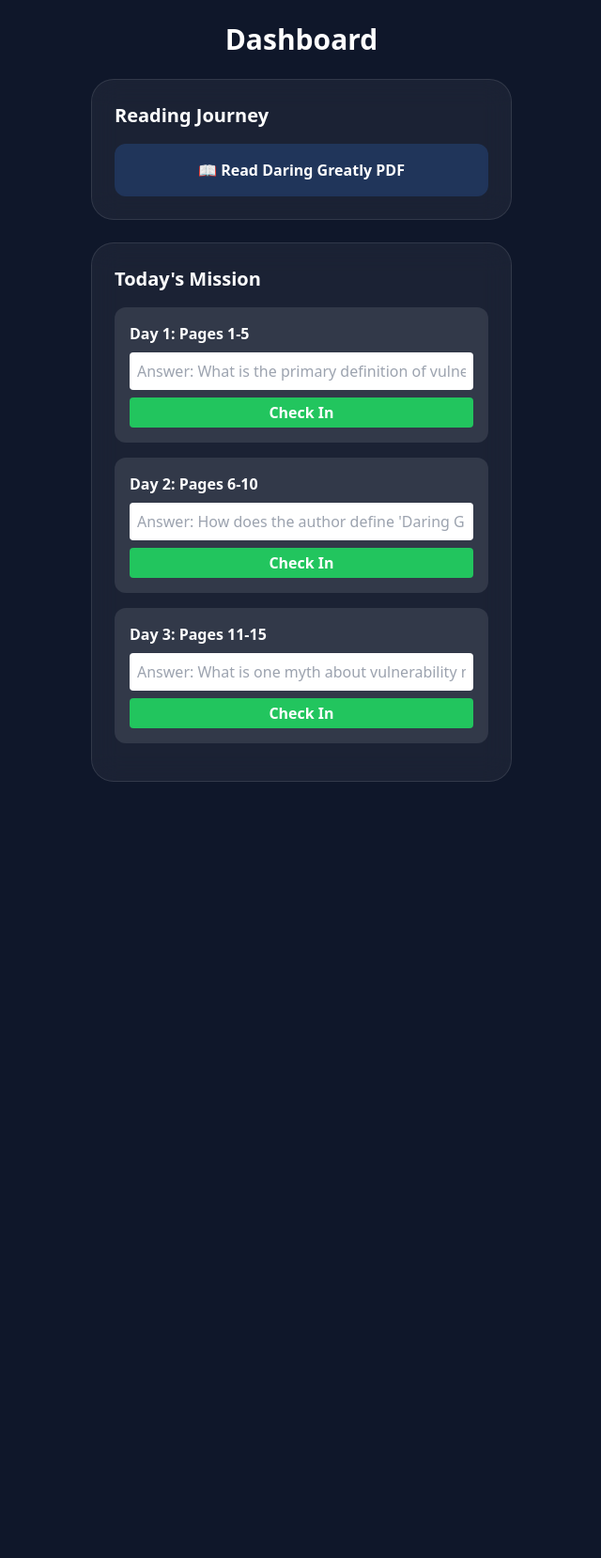
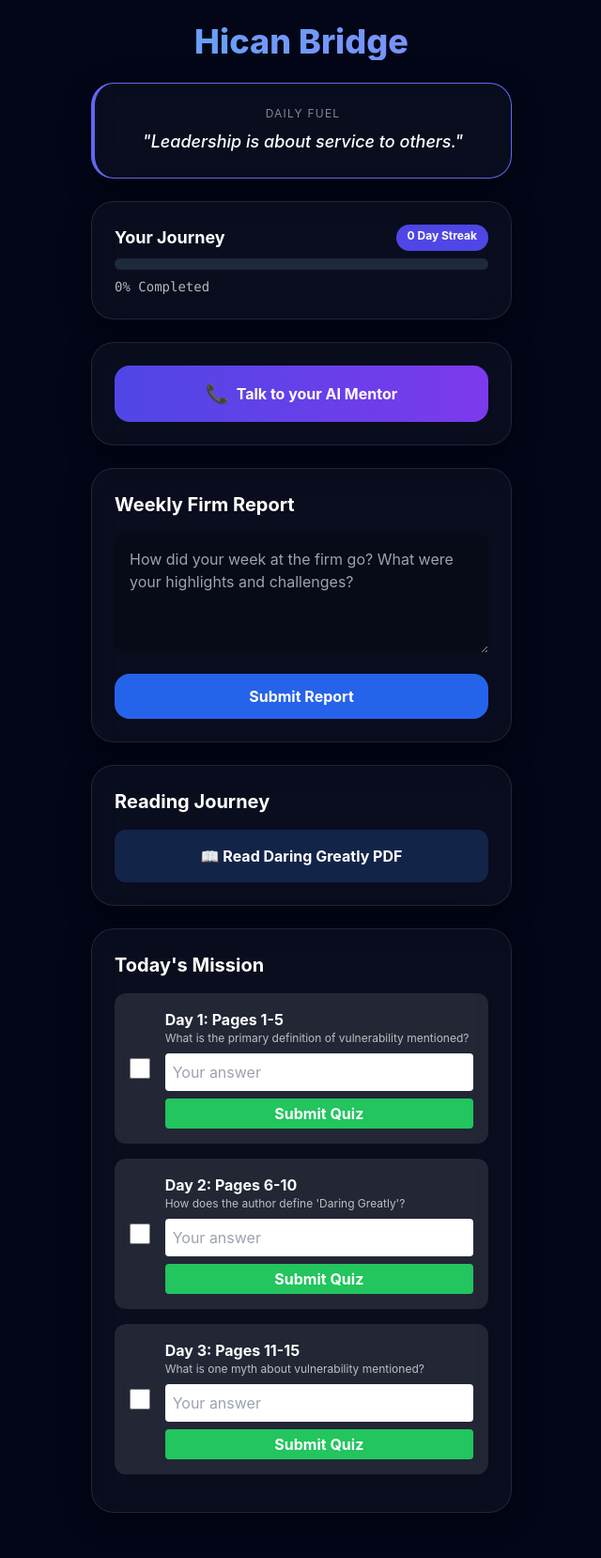
Before and after one commit to happyrev/hican-bridge, a Flask app: page /dashboard in a window 1280 px wide. Shown: the whole page at 94% size, without its empty margins (319-959 px from the left). Before the commit the page ends 832 px from the top, so only its background shows below. Run offline with Flask 3, Linux system fonts and the light colour scheme; some libraries are stand-ins or nearby versions.

Commit message:
Initial deployable version of Hican Bridge

```diff
--- a/app.py
+++ b/app.py
@@ -17,9 +17,25 @@ def home():
         return redirect('/dashboard')
     return render_template('index.html')
 
+import random
+import datetime
+
+# Mock function for daily quote
+def get_daily_quote():
+    quotes = [
+        "Believe you can and you're halfway there.",
+        "The only way to do great work is to love what you do.",
+        "Your potential is endless.",
+        "Embrace vulnerability as your greatest strength.",
+        "Leadership is about service to others."
+    ]
+    # Simple deterministic choice based on day of year
+    return quotes[datetime.datetime.now().timetuple().tm_yday % len(quotes)]
+
 @app.route('/dashboard')
 def dashboard():
-    return render_template('dashboard.html', profile=session.get('profile'), daily_plan=daily_plan)
+    quote = get_daily_quote()
+    return render_template('dashboard.html', profile=session.get('profile'), daily_plan=daily_plan, quote=quote)
 
 @app.route('/check-in', methods=['POST'])
 def check_in():
@@ -35,5 +51,13 @@ def check_in():
     score = int(response.choices[0].message.content.split()[0])
     return jsonify({'score': score})
 
+@app.route('/submit-report', methods=['POST'])
+def submit_report():
+    report = request.form.get('report')
+    # Save to file or database
+    with open('weekly_reports.txt', 'a') as f:
+        f.write(f"{datetime.datetime.now().strftime('%Y-%m-%d')} | {report}\n")
+    return redirect('/dashboard')
+
 if __name__ == '__main__':
     app.run(debug=False, port=5000)
--- a/templates/dashboard.html
+++ b/templates/dashboard.html
@@ -5,13 +5,48 @@
     <title>Hican Bridge Dashboard</title>
     <script src="https://cdn.tailwindcss.com"></script>
     <style>
-        body { background: #0f172a; color: white; min-height: 100vh; }
-        .glass { background: rgba(255, 255, 255, 0.05); backdrop-filter: blur(15px); border: 1px solid rgba(255,255,255,0.1); }
+        body { background: #0f172a; color: white; min-height: 100vh; font-family: 'Inter', sans-serif; }
+        .glass { background: rgba(255, 255, 255, 0.03); backdrop-filter: blur(20px); border: 1px solid rgba(255,255,255,0.1); box-shadow: 0 8px 32px 0 rgba(0,0,0,0.37); }
+        .gradient-text { background: linear-gradient(to right, #60a5fa, #818cf8); -webkit-background-clip: text; -webkit-text-fill-color: transparent; }
+        .btn-glow:hover { box-shadow: 0 0 20px rgba(99, 102, 241, 0.5); }
     </style>
 </head>
-<body class="p-6">
+<body class="p-6 bg-slate-950">
     <div class="max-w-md mx-auto">
-        <h1 class="text-3xl font-bold mb-6 text-center">Dashboard</h1>
+        <h1 class="text-4xl font-extrabold mb-6 text-center gradient-text">Hican Bridge</h1>
+
+        <!-- Daily Quote -->
+        <div class="glass p-6 rounded-3xl mb-6 text-center border-l-4 border-indigo-500">
+            <h3 class="text-xs uppercase tracking-widest opacity-50 mb-2">Daily Fuel</h3>
+            <p class="text-lg italic font-medium">"{{ quote }}"</p>
+        </div>
+
+        <!-- Progress Bar -->
+        <div class="glass p-6 rounded-3xl mb-6">
+            <div class="flex justify-between mb-2">
+                <h2 class="text-lg font-bold">Your Journey</h2>
+                <span id="streak-badge" class="bg-indigo-600 px-3 py-1 rounded-full text-xs font-bold">0 Day Streak</span>
+            </div>
+            <div class="w-full bg-slate-800 rounded-full h-3 mb-2">
+                <div id="progress-bar" class="bg-gradient-to-r from-blue-500 to-indigo-500 h-3 rounded-full transition-all duration-500" style="width: 0%"></div>
+            </div>
+            <p id="progress-text" class="text-sm opacity-70 font-mono">0% Completed</p>
+        </div>
+
+        <!-- Mentor Connection -->
+        <div class="glass p-6 rounded-3xl mb-6 text-center">
+            <button onclick="requestCall()" class="w-full bg-gradient-to-r from-indigo-600 to-violet-600 py-4 rounded-2xl font-bold text-white transition-all transform hover:scale-105 btn-glow flex items-center justify-center gap-2">
+                <span class="text-xl">📞</span> Talk to your AI Mentor
+            </button>
+        </div>
+
+        <div class="glass p-6 rounded-3xl mb-6">
+            <h2 class="text-xl font-bold mb-4">Weekly Firm Report</h2>
+            <form action="/submit-report" method="POST">
+                <textarea name="report" class="w-full p-4 bg-black/20 rounded-xl text-white placeholder-gray-400" rows="4" placeholder="How did your week at the firm go? What were your highlights and challenges?"></textarea>
+                <button type="submit" class="mt-4 w-full bg-blue-600 hover:bg-blue-500 py-3 rounded-2xl font-bold transition">Submit Report</button>
+            </form>
+        </div>
 
         <div class="glass p-6 rounded-3xl mb-6">
             <h2 class="text-xl font-bold mb-4">Reading Journey</h2>
@@ -23,16 +58,49 @@
         <div class="glass p-6 rounded-3xl mb-6">
             <h2 class="text-xl font-bold mb-4">Today's Mission</h2>
             {% for day, info in daily_plan.items() %}
-            <div class="mb-4 p-4 bg-white/10 rounded-xl">
-                <p class="font-bold">Day {{ day }}: Pages {{ info.pages }}</p>
-                <input id="ans-{{ day }}" class="w-full p-2 mt-2 text-black rounded" placeholder="Answer: {{ info.question }}">
-                <button onclick="submitQuiz('{{ day }}')" class="mt-2 w-full bg-green-500 py-1 rounded font-bold">Check In</button>
+            <div class="mb-4 p-4 bg-white/10 rounded-xl flex items-center gap-4">
+                <input type="checkbox" id="check-{{ day }}" class="w-6 h-6 rounded border-0" onchange="toggleDay('{{ day }}')">
+                <div class="flex-grow">
+                    <p class="font-bold">Day {{ day }}: Pages {{ info.pages }}</p>
+                    <p class="text-xs opacity-70">{{ info.question }}</p>
+                    <input id="ans-{{ day }}" class="w-full p-2 mt-2 text-black rounded" placeholder="Your answer">
+                    <button onclick="submitQuiz('{{ day }}')" class="mt-2 w-full bg-green-500 py-1 rounded font-bold">Submit Quiz</button>
+                </div>
             </div>
             {% endfor %}
         </div>
     </div>
 
     <script>
+        function requestCall() {
+            alert('Connecting to your mentor via AI voice...');
+        }
+
+        function updateProgress() {
+            const checkboxes = document.querySelectorAll('input[type="checkbox"]');
+            const total = checkboxes.length;
+            const checked = Array.from(checkboxes).filter(c => c.checked).length;
+            const percent = (checked / total) * 100;
+
+            document.getElementById('progress-bar').style.width = percent + '%';
+            document.getElementById('progress-text').innerText = Math.round(percent) + '% Completed';
+
+            // Simple streak logic: if all daily missions are checked (stubbed)
+            document.getElementById('streak-badge').innerText = checked + ' Day Streak';
+        }
+
+        function toggleDay(day) {
+            const checkbox = document.getElementById('check-'+day);
+            localStorage.setItem('day-'+day, checkbox.checked);
+            updateProgress();
+        }
+
+        // Restore state and init progress
+        document.querySelectorAll('input[type="checkbox"]').forEach(c => {
+            c.checked = localStorage.getItem(c.id) === 'true';
+        });
+        updateProgress();
+
         function submitQuiz(day) {
             const answer = document.getElementById('ans-'+day).value;
             fetch('/check-in', {
@@ -41,7 +109,12 @@
                 body: new URLSearchParams({day: day, answer: answer})
             })
             .then(r => r.json())
-            .then(data => alert('Your score for today: ' + data.score + '%'));
+            .then(data => {
+                alert('Your score for today: ' + data.score + '%');
+                // Auto-check on successful submit
+                document.getElementById('check-'+day).checked = true;
+                toggleDay(day);
+            });
         }
     </script>
 </body>
```
Also changed, not shown: final_upgrade_plan.md (added, +23 -0 lines), redesign_plan.md (added, +22 -0 lines), requirements.txt (+24 -3 lines).
